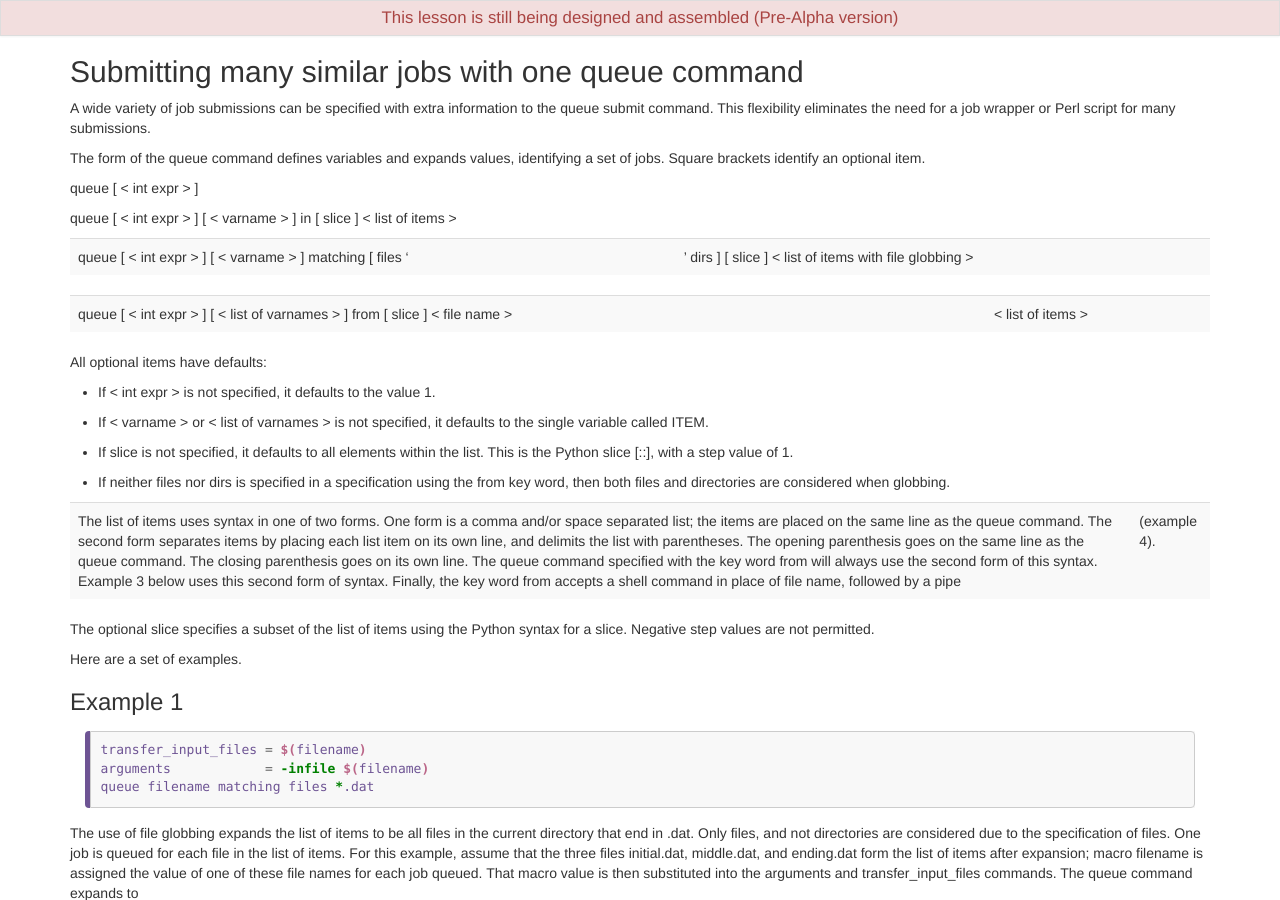
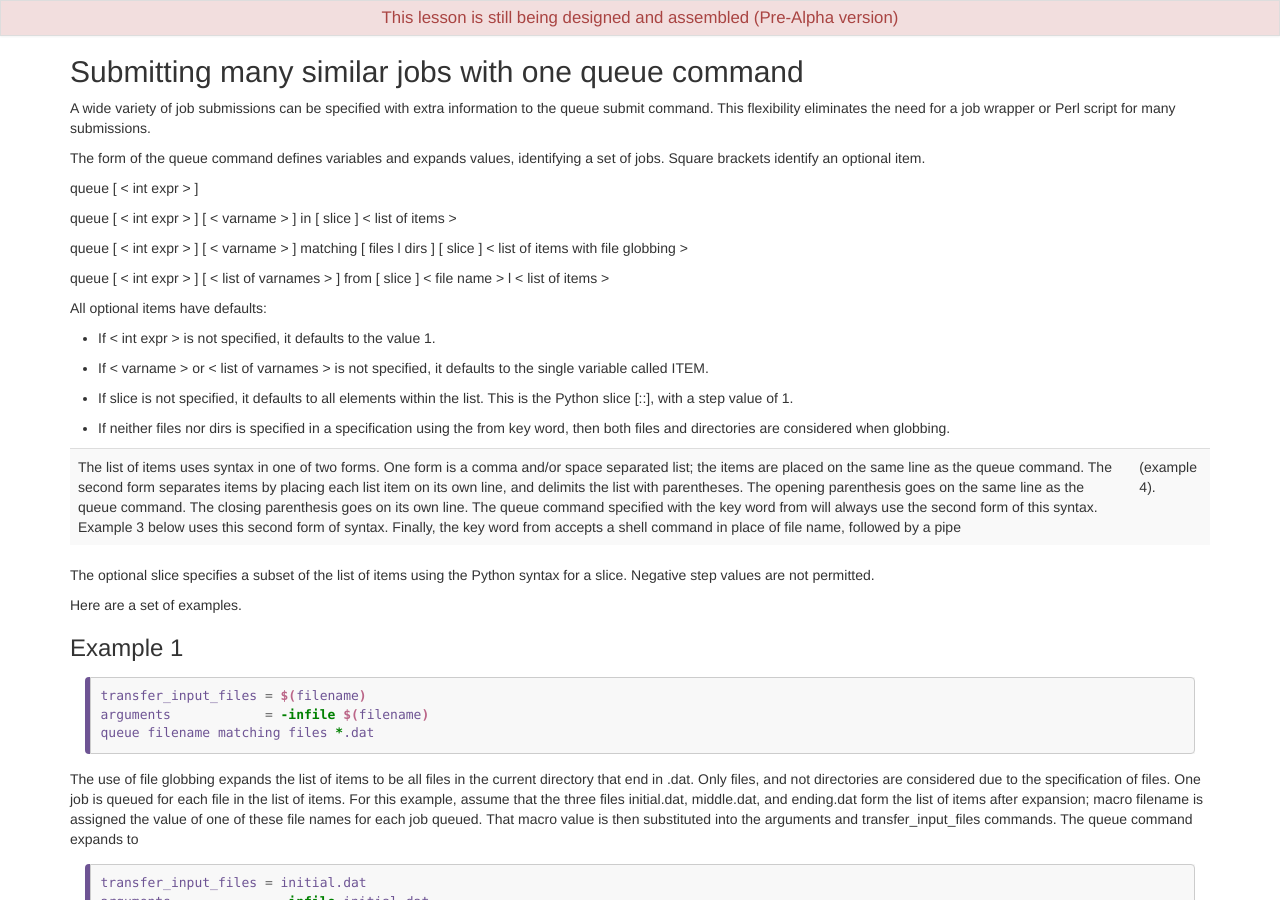
Before and after one commit to Cecilia-Duran/chicago_tier3_batch_and_storage, a Jekyll site: the page built from _episodes/04-submitting_ajob.md, in a window 1280 px wide and 900 px high, scrolled down 6020 px. Built offline with Jekyll 4.4.1, drawn with Linux system fonts in a browser that asks for light colours.

```diff
--- a/_episodes/04-submitting_ajob.md
+++ b/_episodes/04-submitting_ajob.md
@@ -346,9 +346,9 @@ queue [ < int expr > ]
 
 queue [ < int expr > ] [ < varname > ] in [ slice ] < list of items >
 
-queue [ < int expr > ] [ < varname > ] matching [ files  '|'  dirs ] [ slice ] < list of items with file globbing >
+queue [ < int expr > ] [ < varname > ] matching [ files  l  dirs ] [ slice ] < list of items with file globbing >
 
-queue [ < int expr > ] [ < list of varnames > ] from [ slice ] < file name >  |  < list of items >
+queue [ < int expr > ] [ < list of varnames > ] from [ slice ] < file name >  l  < list of items >
 
 All optional items have defaults:
 
```
